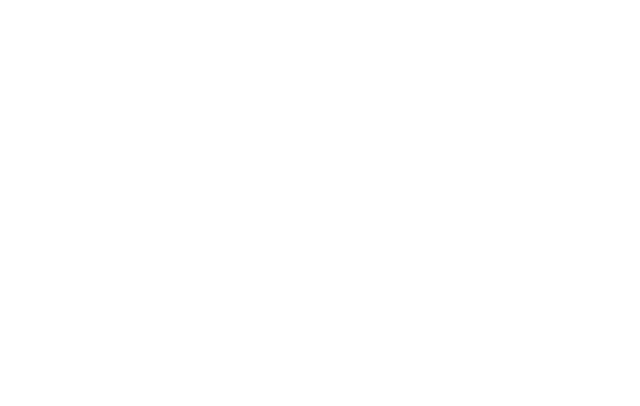
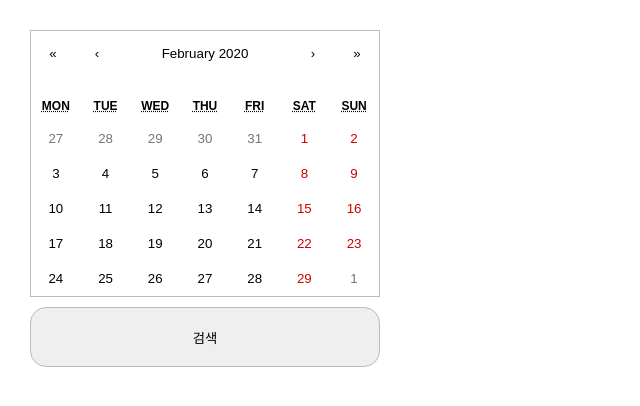
Before and after one commit to koojaa/football-livescore, a React (Create React App) app: page / in a window 1280 px wide. Shown: the top 406 px of the page, without its empty margins (0-640 px from the left). Built offline with nearby package versions, Linux system fonts and the light colour scheme.

Commit message:
create Calendar component using react-calendar

```diff
--- a/package.json
+++ b/package.json
@@ -6,8 +6,10 @@
     "@testing-library/jest-dom": "^4.2.4",
     "@testing-library/react": "^9.3.2",
     "@testing-library/user-event": "^7.1.2",
+    "axios": "^0.19.2",
     "node-sass": "^4.13.1",
     "react": "^16.13.0",
+    "react-calendar": "^2.19.2",
     "react-dom": "^16.13.0",
     "react-scripts": "3.4.0"
   },
--- a/src/components/App.js
+++ b/src/components/App.js
@@ -1,11 +1,12 @@
 import React, { Component } from 'react';
 import MatchTemplate from './MatchTemplate/MatchTemplate';
+import MatchFinder from './MatchFinder';
 
 class App extends Component {
 	render() {
 		return (
 			<div>
-				<MatchTemplate />
+				<MatchTemplate header={<MatchFinder />} />
 			</div>
 		);
 	}
--- a/src/components/MatchFinder/Calendar/Calendar.js
+++ b/src/components/MatchFinder/Calendar/Calendar.js
@@ -0,0 +1,16 @@
+import React, { Component } from 'react';
+import ReactCalendar from 'react-calendar';
+import './Calendar.scss';
+
+class Calendar extends Component {
+	render() {
+		return (
+			<div className="calendar">
+				<ReactCalendar className="react-calendar" />
+				<button className="calender-button">검색</button>
+			</div>
+		);
+	}
+}
+
+export default Calendar;
--- a/src/components/MatchFinder/Calendar/Calendar.scss
+++ b/src/components/MatchFinder/Calendar/Calendar.scss
@@ -0,0 +1,18 @@
+.calendar {
+	position: fixed;
+	top: 30px;
+	left: 30px;
+	margin: 0 auto;
+}
+
+.react-calendar {
+	border: 1px solid #bbb;
+}
+
+.calender-button {
+	margin-top: 10px;
+	width: 350px;
+	height: 60px;
+	border-radius: 1rem;
+	border: 1px solid #bbb;
+}
--- /dev/null
+++ b/src/components/MatchFinder/Calendar/index.js
@@ -0,0 +1 @@
+export { default } from './Calendar';
--- a/src/components/MatchFinder/MatchFinder.js
+++ b/src/components/MatchFinder/MatchFinder.js
@@ -0,0 +1,14 @@
+import React, { Component } from 'react';
+import Calendar from './Calendar';
+
+class MatchFinder extends Component {
+	render() {
+		return (
+			<div>
+				<Calendar />
+			</div>
+		);
+	}
+}
+
+export default MatchFinder;
--- /dev/null
+++ b/src/components/MatchFinder/index.js
@@ -0,0 +1 @@
+export { default } from './MatchFinder';
```
Also changed, not shown: 1 other file (tests, documents, lock files or other folders).
